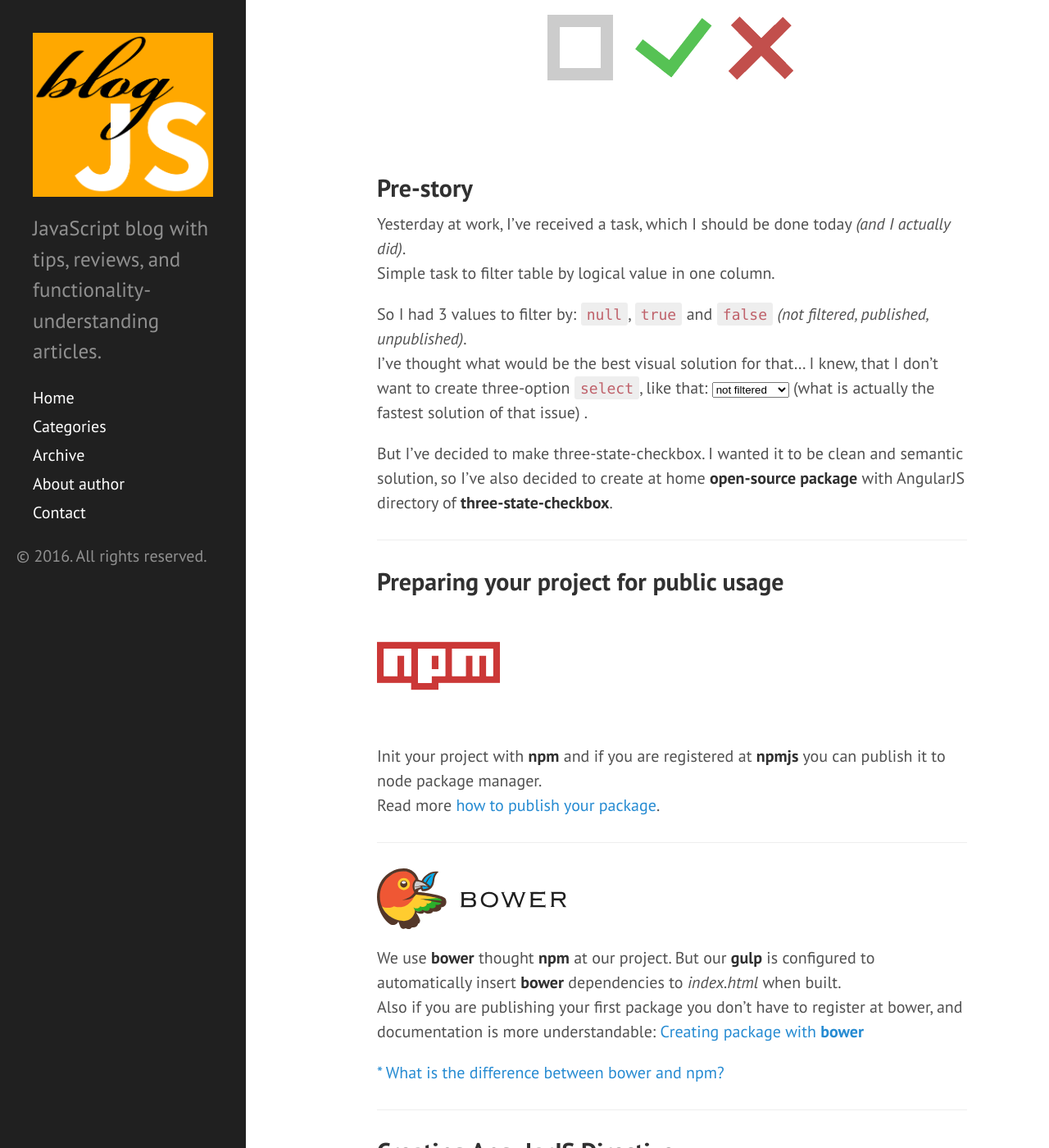
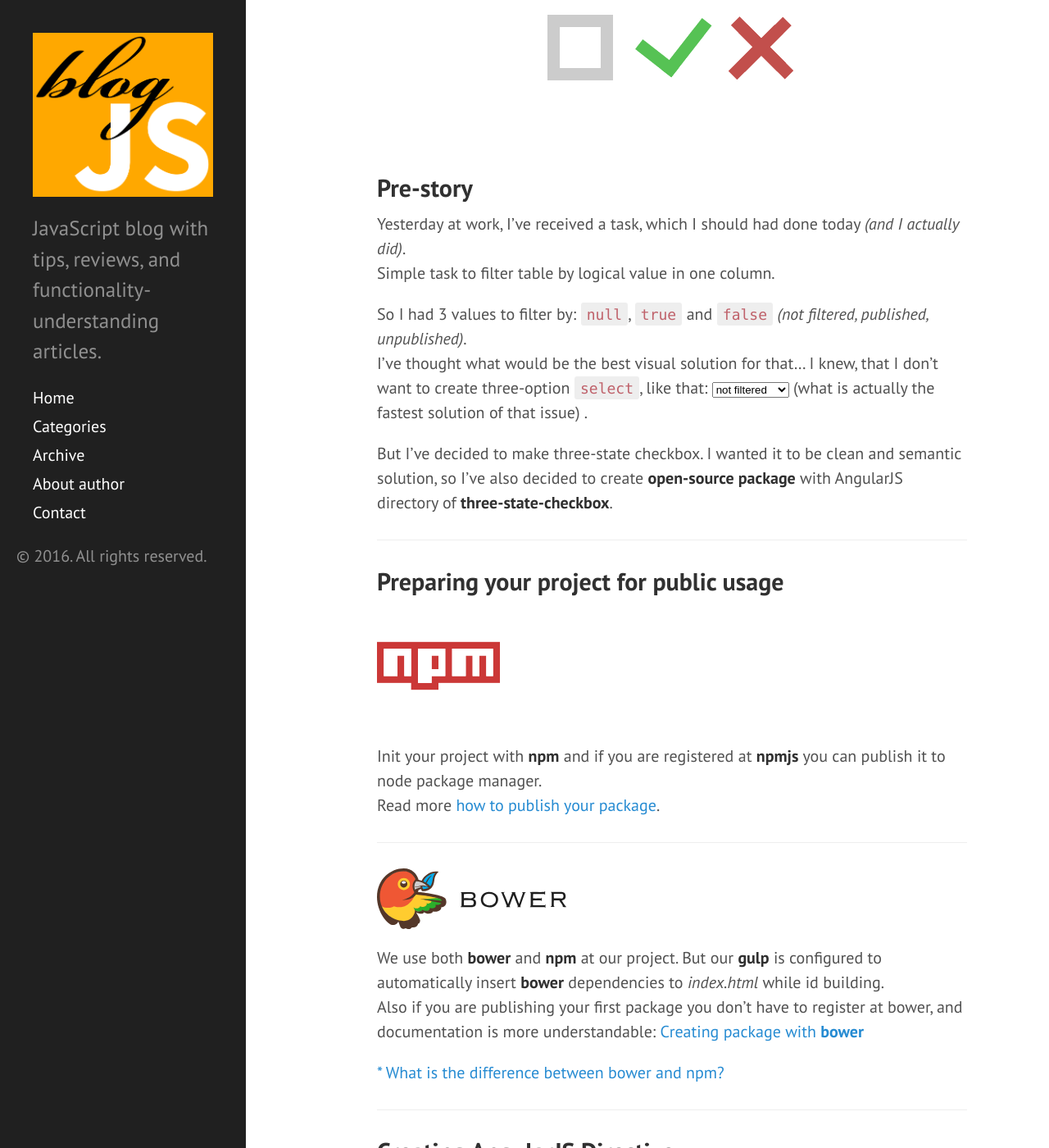
Before and after one commit to blogjs/blogjs.github.io, a Jekyll site: the page built from _posts/2016-06-16-creating-angular-directive.markdown, in a window 1280 px wide and 1400 px high, scrolled down 346 px. Shown: the whole window at 82% size. Built offline with Jekyll 4.4.1, drawn with Linux system fonts in a browser that asks for light colours; comment, search, counter and statistics services are not loaded; some of the changed text lies outside the part shown.

Commit message:
Fixes yo post

```diff
--- a/_posts/2016-06-16-creating-angular-directive.markdown
+++ b/_posts/2016-06-16-creating-angular-directive.markdown
@@ -19,7 +19,7 @@ thumbnailAlt: "three-state checkbox"
 
 ## Pre-story
 
-Yesterday at work, I've received a task, which I should be done today _(and I actually did)_. <br/>Simple task to filter table by logical value in one column.
+Yesterday at work, I've received a task, which I should had done today _(and I actually did)_. <br/>Simple task to filter table by logical value in one column.
 
 So I had 3 values to filter by: `null`, `true` and `false` _(not filtered, published, unpublished)_.<br/>
 I've thought what would be the best visual solution for that...
@@ -31,8 +31,8 @@ I knew, that I don't want to create three-option `select`, like that:
 </select>
 (what is actually the fastest solution of that issue) .
 
-But I've decided to make three-state-checkbox. I wanted it to be clean and semantic solution,
-so I've also decided to create at home **open-source package** with AngularJS directory of **three-state-checkbox**.
+But I've decided to make three-state checkbox. I wanted it to be clean and semantic solution,
+so I've also decided to create **open-source package** with AngularJS directory of **three-state-checkbox**.
 <!--more-->
 
 ___
@@ -46,7 +46,7 @@ Read more [how to publish your package](https://docs.npmjs.com/getting-started/p
 ___
 
 ![bower logo](/public/bower-logo.svg "bower")
-We use **bower** thought **npm** at our project. But our **gulp** is configured to automatically insert **bower** dependencies to _index.html_ when built. <br/>
+We use both **bower** and **npm** at our project. But our **gulp** is configured to automatically insert **bower** dependencies to _index.html_ while id building. <br/>
 Also if you are publishing your first package you don't have to register at bower, and documentation is more understandable:
 [Creating package with **bower**](https://bower.io/docs/creating-packages/)<br/>
 
@@ -122,11 +122,11 @@ Modify your element and then do `$compile(element)(scope);`.
         $compile(element)(scope);
     }
 
-So as you can see, I've added `ng-click` attribute thought `class` and removed `three-state-checkbox`, because my directive configured with `restrict: "A"` which means it can be linked only by attribute.
+So as you can see, I've added `ng-click` and `class` attributes and removed `three-state-checkbox`, because my directive is configured with `restrict: "A"`, which means it can be linked only by attribute.
 
 Ok now we need to change `ngModel`, when someone will **click** on the "checkbox". <br/>
-4-th attribute of `link` function is _Collection_ of required directives, or single directive, if only one directive is requiired. <br/>
-As `ngModel` is the only directive **required** by  **three-state-checkbox** I can reach the `ngModel` object from link function attributes.<br/>
+4-th attribute of `link` function is _Collection_ of required directives, or is a single directive, if only one directive is required. <br/>
+As `ngModel` is the only directive **required** by **three-state-checkbox** I can reach the `ngModel` object from link function attributes.<br/>
 We will use 2 methods and 1 parameter of `ngModel` object:
 
 * `$setViewValue()` - to set value to `ngModel`
```
Also changed, not shown: other parts of _posts/2016-06-16-creating-angular-directive.markdown (+2 -2 lines).
